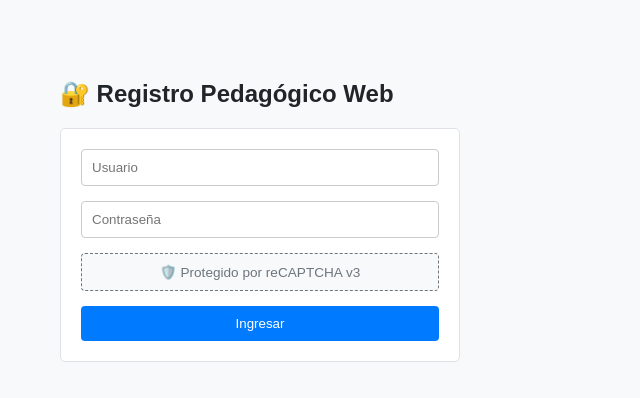
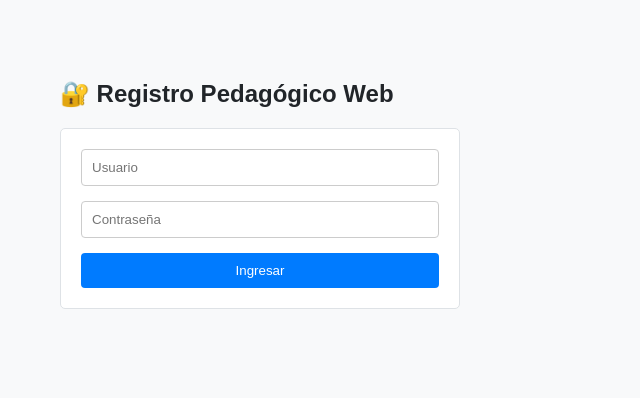
Before and after one commit to Ayalken/PROYECTOWEB3, a React (Vite) app in the folder frontend/: page /login in a window 1280 px wide. Shown: the top 398 px of the page, without its empty margins (0-640 px from the left). Built offline with nearby package versions, Linux system fonts and the light colour scheme.

Commit message:
funciona el admim con login

```diff
--- a/frontend/src/componentes/login.jsx
+++ b/frontend/src/componentes/login.jsx
@@ -3,7 +3,7 @@ import React, { useState } from 'react';
 import { login } from '../api/auth';
 
 const Login = ({ onLogin }) => {
-    const [data, setData] = useState({ nombre_usuario: '', password: '', captcha_token: '' });
+    const [data, setData] = useState({ nombre_usuario: '', password: '' });
     const [error, setError] = useState('');
     const [loading, setLoading] = useState(false);
 
@@ -17,18 +17,8 @@ const Login = ({ onLogin }) => {
         setLoading(true);
 
         try {
-            // Obtener token de reCAPTCHA v3 de forma segura
-            const captchaToken = await new Promise((resolve, reject) => {
-                if (!window.grecaptcha) return reject(new Error('reCAPTCHA no cargado'));
-                window.grecaptcha.ready(() => {
-                    window.grecaptcha.execute('6LeIxAcTAAAAAJcZVRqyHh71UMIEGNQ_MXjiZKhI', { action: 'login' })
-                        .then(token => resolve(token))
-                        .catch(reject);
-                });
-            });
-
-            // Enviar login con captcha_token
-            await login({ ...data, captcha_token: captchaToken });
+            // Enviar login sin captcha
+            await login(data);
             onLogin(true);
         } catch (err) {
             setError(err.response?.data?.mensaje || 'Error de conexión o credenciales inválidas.');
@@ -57,22 +47,9 @@ const Login = ({ onLogin }) => {
                         required
                     />
 
-                    {/* Indicador de reCAPTCHA v3 */}
-                    <div style={{
-                        textAlign: 'center',
-                        padding: '10px',
-                        border: '1px dashed #6c757d',
-                        backgroundColor: '#f8f9fa',
-                        borderRadius: '4px',
-                        fontSize: '0.85em',
-                        color: '#6c757d'
-                    }}>
-                        🛡️ Protegido por reCAPTCHA v3
-                    </div>
-
                     {error && <p className="error-message">{error}</p>}
                     <button type="submit" disabled={loading}>
-                        {loading ? 'Verificando...' : 'Ingresar'}
+                        {loading ? 'Iniciando...' : 'Ingresar'}
                     </button>
                 </form>
             </div>
```
Also changed, not shown: 2 other files (tests, documents, lock files or other folders).
